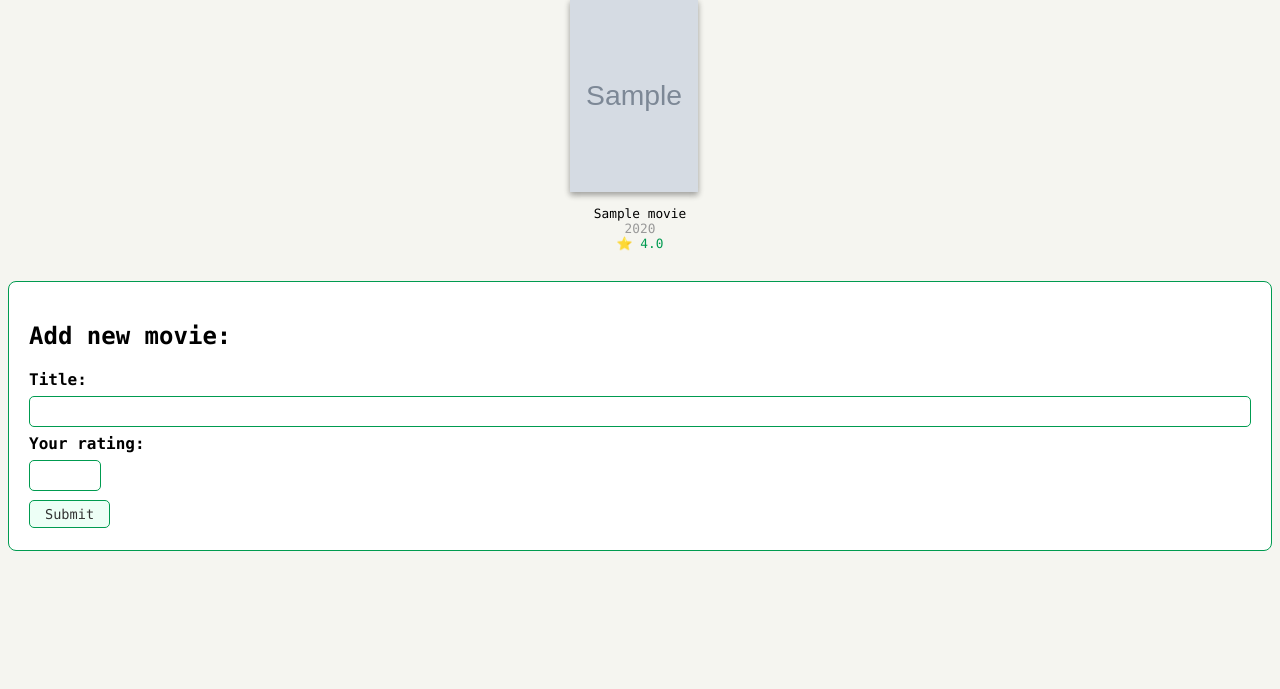
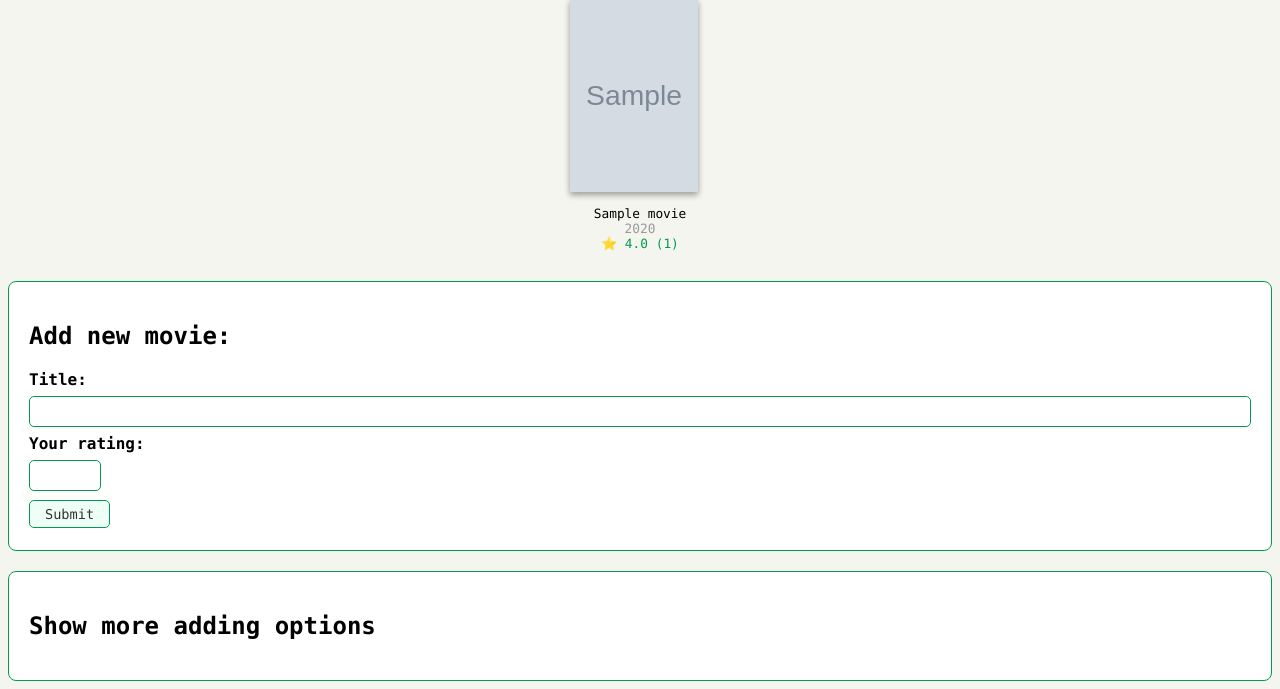
Before and after one commit to yanucodes/MoviWebApp, a Flask app: page /users/1/movies in a window 1280 px wide. Shown: the part 208-897 px from the top of the page. Before the commit the page ends 759 px from the top, so only its background shows below. Run offline with Flask 3, Linux system fonts and the light colour scheme; tables that the repository leaves empty hold one stand-in row (values such as "Sample post"); grey boxes marked "Sample" are stand-in pictures; parts of the project's set-up code (start-up, migrations or seed data) failed here and were passed over.

Commit message:
Display number of users who rated the movie in the movie grid

```diff
--- a/models.py
+++ b/models.py
@@ -56,6 +56,14 @@ class Movie(db.Model):
         ratings = [f.rating for f in self.favorites if f.rating is not None]
         return mean(ratings) if ratings else None
 
+    @property
+    def number_of_ratings(self):
+        """Number of MoviWebApp users that have rated this movie.
+
+        Favorites without a specified rating are skipped.
+        """
+        return sum(1 for f in self.favorites if f.rating is not None)
+
 
 class Favorite(db.Model):
     """Link between a ``User`` and a ``Movie`` they have favorited.
--- a/templates/add_movie.html
+++ b/templates/add_movie.html
@@ -11,7 +11,7 @@ style="text-decoration: none; color: inherit;">
 </div>
 </a>
 <div class="card" style="margin-bottom: 0;">
-    <h2>Search for movie data was unsuccessful. Add new movie manually{% if movies %}
+    <h2>{% if prefilled_title %}Search for movie data was unsuccessful. {% endif %}Add new movie manually{% if movies %}
         or select an existing one below{% endif %}:</h2>
     <form action="{{ url_for('add_movie_manually', user_id=user.user_id) }}" method="post">
         <div>
@@ -44,7 +44,7 @@ style="text-decoration: none; color: inherit;">
                 <div class="movie-title"> {{ movie.title }}</div>
                 <div class="movie-year"> {{ movie.year }}</div>
                 {% if movie.average_rating is not none %}
-                <div class="movie-rating">⭐ {{ "%.1f"|format(movie.average_rating) }}</div>
+                <div class="movie-rating">⭐ {{ "%.1f"|format(movie.average_rating) }} ({{ movie.number_of_ratings }})</div>
                 {% endif %}
             </div>
         </li>
--- a/templates/movies.html
+++ b/templates/movies.html
@@ -22,7 +22,7 @@
                     <div class="movie-title"> {{ movie.title }}</div>
                     <div class="movie-year"> {{ movie.year }}</div>
                     {% if movie.average_rating is not none %}
-                    <div class="movie-rating">⭐ {{ "%.1f"|format(movie.average_rating) }}</div>
+                    <div class="movie-rating">⭐ {{ "%.1f"|format(movie.average_rating) }} ({{ movie.number_of_ratings }})</div>
                     {% endif %}
                 </div>
             </a>
@@ -42,4 +42,10 @@
         <input type="submit" value="Submit">
     </form>
 </div>
+<a href="{{ url_for('add_movie_form', user_id=user.user_id) }}"
+   style="text-decoration: none; color: inherit;">
+    <div class="card" style="margin-bottom: 0;">
+        <h2>Show more adding options</h2>
+    </div>
+</a>
 {% endblock %}
```
